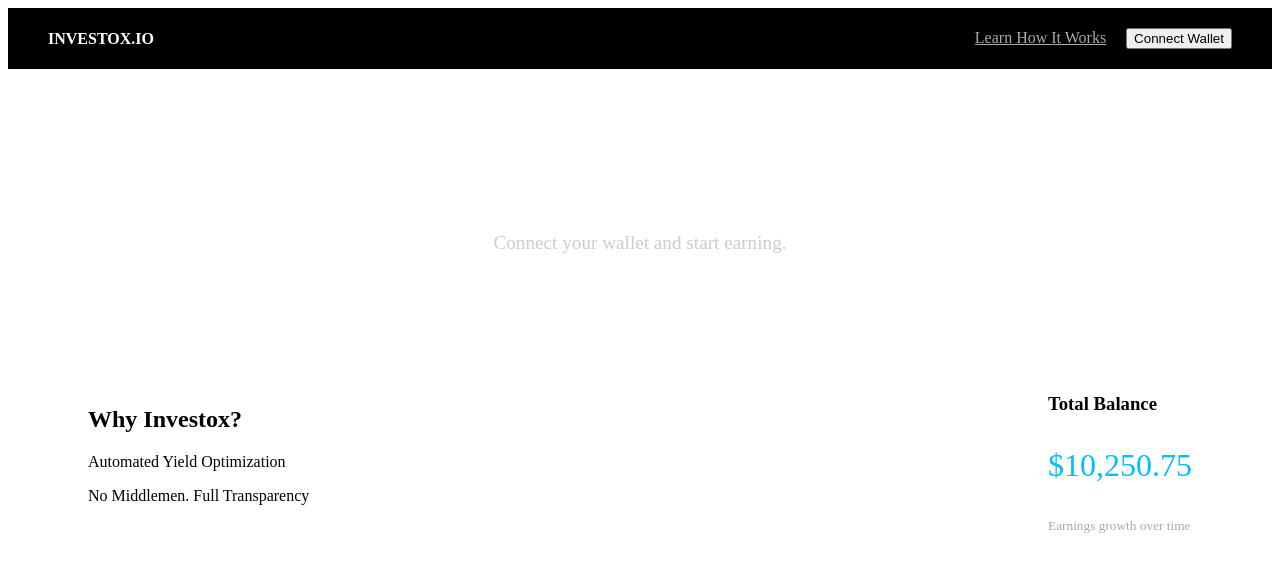
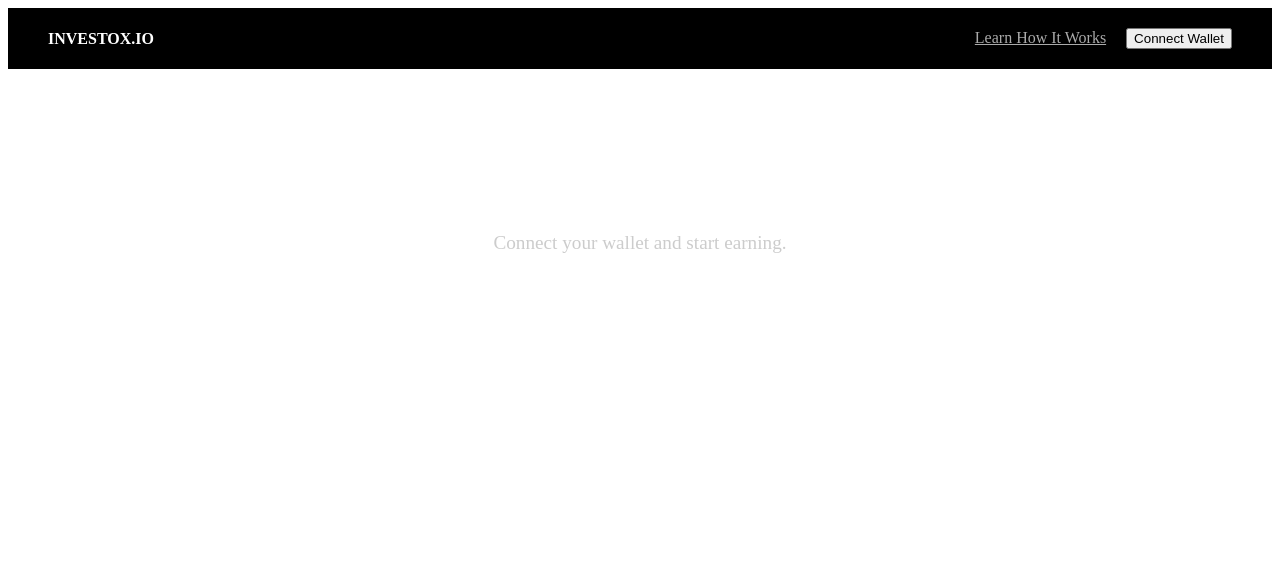
Before and after one commit to invextox/investox-site, a Next.js app: page / in a window 1280 px wide. Shown: the top 572 px of the page. Built offline with nearby package versions, Linux system fonts and the light colour scheme.

Commit message:
Update whyInvestox.js

```diff
--- a/components/whyInvestox.js
+++ b/components/whyInvestox.js
@@ -1,21 +1,11 @@
 export default function WhyInvestox() {
   return (
-    <div style={{
-      padding: '40px 80px',
-      display: 'flex',
-      justifyContent: 'space-between',
-      alignItems: 'center'
-    }}>
-      <div>
-        <h2>Why Investox?</h2>
-        <p>Automated Yield Optimization</p>
-        <p>No Middlemen. Full Transparency</p>
-      </div>
-      <div>
-        <h3>Total Balance</h3>
-        <p style={{ fontSize: '2em', color: '#00bfff' }}>$10,250.75</p>
-        <small style={{ color: '#aaa' }}>Earnings growth over time</small>
-      </div>
-    </div>
+    <section style={{ padding: '40px 20px', color: '#fff' }}>
+      <h2 style={{ textAlign: 'center' }}>Why Investox?</h2>
+      <p style={{ textAlign: 'center', maxWidth: '600px', margin: '10px auto' }}>
+        Investox.io is the next-generation DeFi platform that enables you to earn yield easily and securely.
+        Our smart contracts automatically harvest the best returns while ensuring full transparency and control.
+      </p>
+    </section>
   );
 }
```
